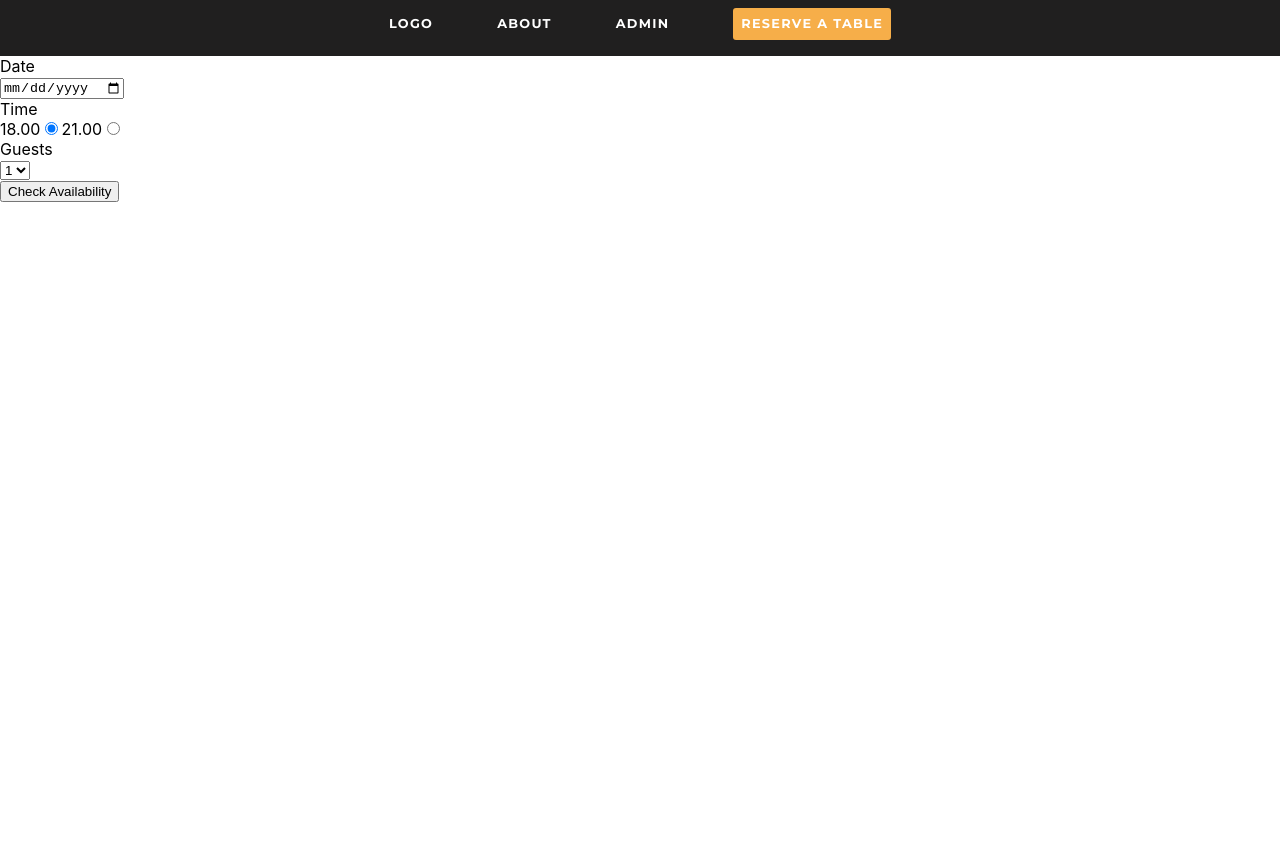
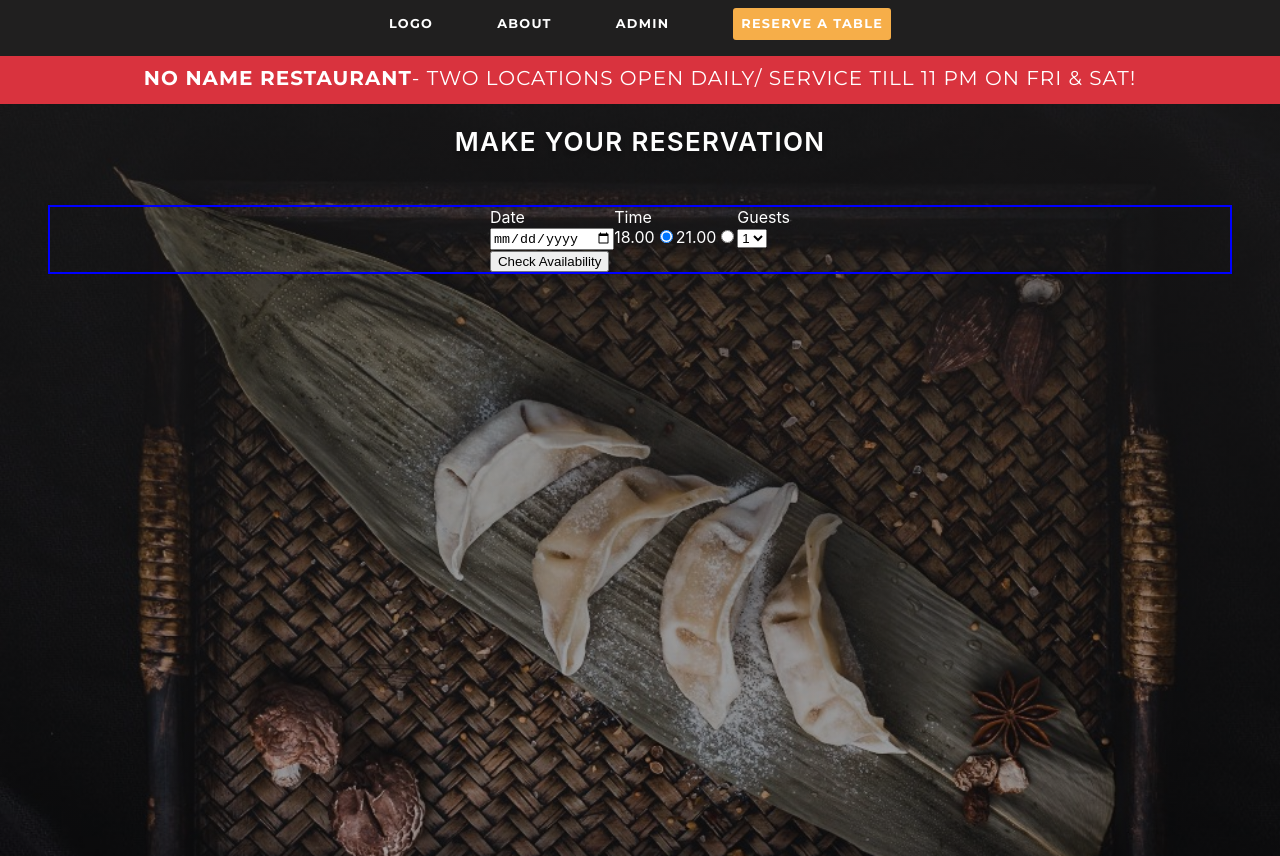
Before and after one commit to jakobedeus/restaurant_frontend, a React (Create React App) app: page /Booking in a window 1280 px wide. Before the commit the page ends 800 px from the top, so only its background shows below. Built offline with nearby package versions, Linux system fonts and the light colour scheme.

Commit message:
Set up basic styling for booking

```diff
--- a/src/components/Booking/Booking.tsx
+++ b/src/components/Booking/Booking.tsx
@@ -136,7 +136,14 @@ class Booking extends React.Component<{}, IBookingState>  {
     render() {
         console.log(this.state)
         return (
-            <div className="container">
+            <div className="booking-container">
+
+                <h1 className="banner">
+                    <span>NO NAME RESTAURANT</span>
+                    - TWO LOCATIONS OPEN DAILY/ SERVICE TILL 11 PM ON FRI & SAT!
+                </h1>
+
+                <h2>Make your reservation</h2>
 
                 {!this.state.bookingCreateOk && <CheckBooking
                     isCheckFormValidated={this.state.isCheckFormValidated}
--- a/src/components/Booking/CheckBooking/CheckBooking.tsx
+++ b/src/components/Booking/CheckBooking/CheckBooking.tsx
@@ -52,14 +52,16 @@ class CheckBooking extends React.Component<ICheckBookingProps, {}>  {
 
     render() {
         return (
-            <div className="card textcenter mt-3">
-                <div className="card-body">
-                    <form id="aptForm" onSubmit={this.handleSubmit}>
-                        <div className="form-group form-row">
-                            <label className="col-md-2 col-form-label text-md-right">
+
+            <div className="container">
+                <div className="reservation-check-block">
+                    <form id="reservation-form" onSubmit={this.handleSubmit}>
+                        <div className="inputs-group">
+                        <div className="form-group-date form-row">
+                            <label className="date">
                                 Date
                         </label>
-                            <div className="col-md-10">
+                            <div className="date-input">
                                 <input
                                     type="date"
                                     className="form-control"
@@ -99,14 +101,14 @@ class CheckBooking extends React.Component<ICheckBookingProps, {}>  {
                                 </select>
                             </div>
                         </div>
+                        </div>
 
-                        <div className="form-group form-row mb-0">
-                            <div className="offset-md-2 col-md-10">
-                                <button type="submit" className="btn btn-primary d-block ml-auto">
-                                    Check Availability
+                        <div className="button-check">
+                            <button type="submit" className="btn btn-primary">
+                                Check Availability
                             </button>
-                            </div>
                         </div>
+
                     </form>
                 </div>
             </div>
--- a/src/components/Booking/CheckBooking/scss/CheckBooking.scss
+++ b/src/components/Booking/CheckBooking/scss/CheckBooking.scss
@@ -0,0 +1,16 @@
+.reservation-check-block {
+    display: flex;
+    border: 2px solid blue;
+    justify-content: center;
+    margin: 3rem;
+    color: #fff;
+
+    .inputs-group {
+        display: flex;
+        flex-direction: row;
+
+        .button-check {
+
+        }
+    }
+}
--- a/src/components/Booking/CompleteBooking/CompleteBooking.tsx
+++ b/src/components/Booking/CompleteBooking/CompleteBooking.tsx
@@ -17,10 +17,10 @@ class CompleteBooking extends React.Component<ICompleteBookingProps, {}>  {
 
     render() {
         return (
-            <div>
+            <div className="reservation-complete-block">
                 <div>Thank you for your reservation</div>
 
-                <button onClick={this.newBooking}></button>
+                <button onClick={this.newBooking}>Go back</button>
             </div>
         )
     }
--- a/src/components/Booking/CompleteBooking/scss/CompleteBooking.scss
+++ b/src/components/Booking/CompleteBooking/scss/CompleteBooking.scss
@@ -0,0 +1,7 @@
+.reservation-complete-block {
+    display: flex;
+    border: 2px solid green;
+    justify-content: center;
+    margin: 3rem;
+    color: #fff;
+}
--- a/src/components/Booking/CreateBooking/CreateBooking.tsx
+++ b/src/components/Booking/CreateBooking/CreateBooking.tsx
@@ -159,8 +159,8 @@ class CreateBooking extends React.Component<ICreateBookingProps, ICreateBookingS
 
     render() {
         return (
-            <div className="card textcenter mt-3">
-                <div className="card-body">
+            <div className="container">
+                <div className="reservation-create-block">
                     <form id="aptForm" onSubmit={this.handleSubmit}>
 
                         <input type="hidden" name="" id="" value={this.props.bookingDate} />
--- a/src/components/Booking/CreateBooking/scss/CreateBooking.scss
+++ b/src/components/Booking/CreateBooking/scss/CreateBooking.scss
@@ -0,0 +1,7 @@
+.reservation-create-block {
+    display: flex;
+    border: 2px solid yellow;
+    justify-content: center;
+    margin: 3rem;
+    color: #fff;
+}
--- a/src/components/Booking/scss/Booking.scss
+++ b/src/components/Booking/scss/Booking.scss
@@ -0,0 +1,37 @@
+@import '../../../scss/base.scss';
+
+.booking-container {
+    background: linear-gradient(180deg, rgba(30, 28, 28, 0.48) 0%, rgba(0, 0, 0, 0.33) 100%),
+        url(../../../assets/img/bookingBG.jpg);
+    background-size: cover;
+    height: 100vh;
+    width: 100%;
+
+    .banner {
+        height: 3rem;
+        width: 100%;
+        background-color: $secondary;
+        font-size: 20px;
+        color: white;
+        font-weight: normal;
+        font-family: $font-primary;
+        margin: 0;
+        text-align: center;
+        letter-spacing: 0.05em;
+        padding: 0.5em;
+
+        span {
+            font-weight: 700;
+        }
+    }
+
+    h2 {
+        text-align: center;
+        text-transform: uppercase;
+        font-weight: 600;
+        font-size: 26px;
+        letter-spacing: 0.05em;
+        text-shadow: 0px 4px 4px rgba(0, 0, 0, 0.25);
+        color: #fff;
+    }
+}
```
Also changed, not shown: src/setupTests.js (added, +5 -0 lines), src/assets/img/bookingBG.jpg (added).
